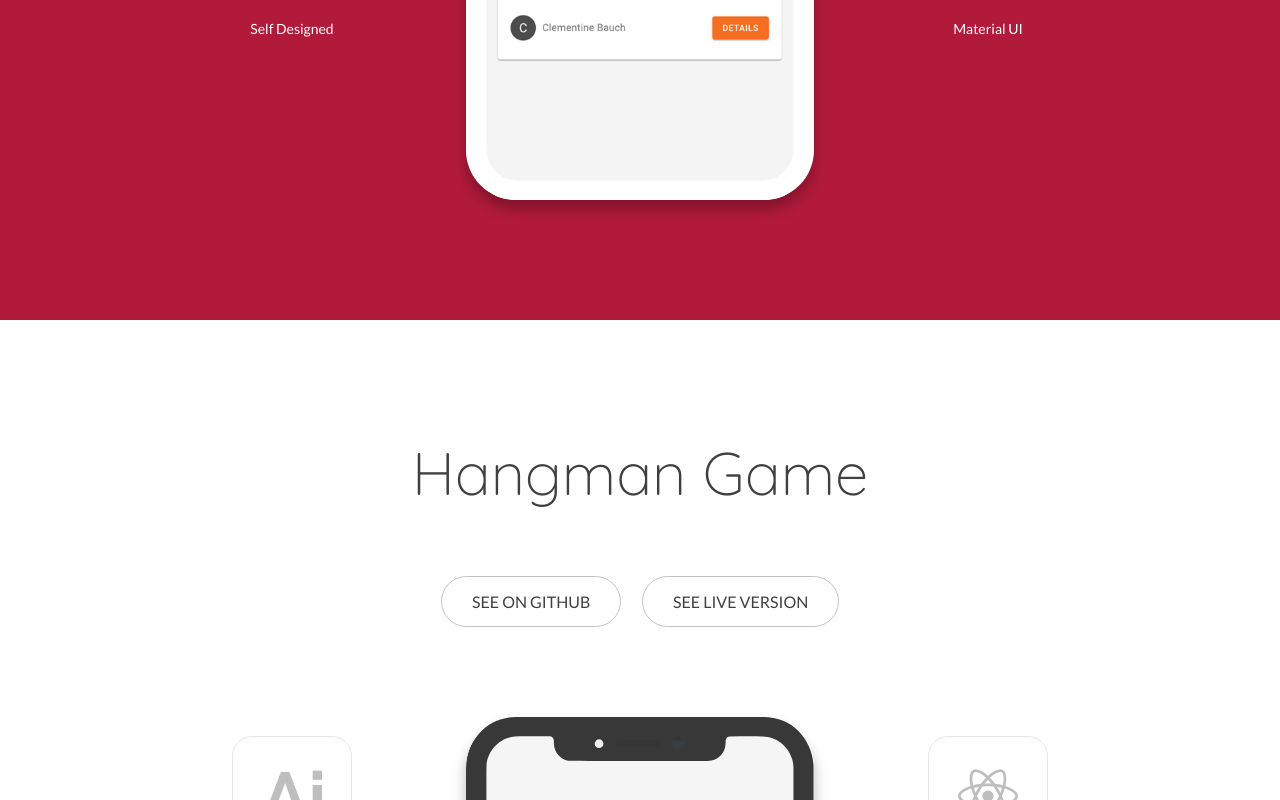
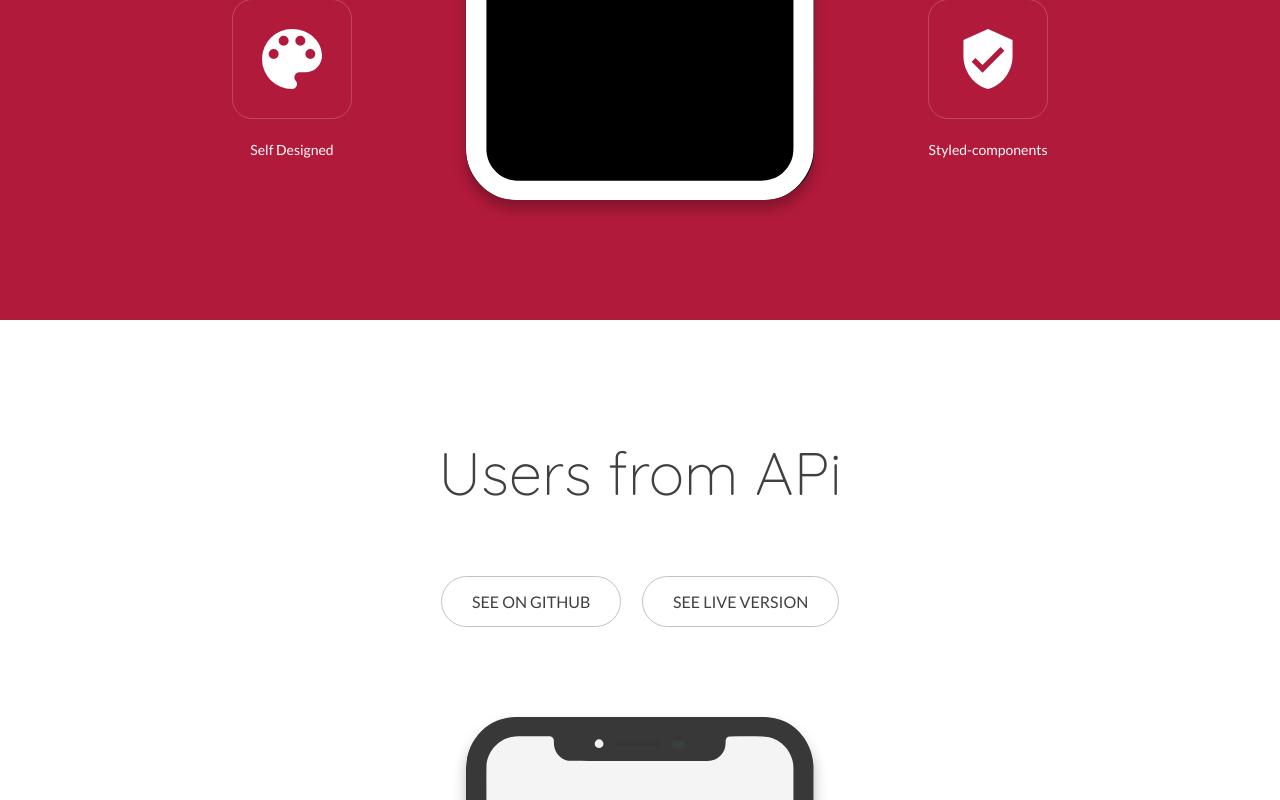
Before and after one commit to jakub84/pjd, a Gatsby site: page / in a window 1280 px wide. Shown: the part 2100-2900 px from the top of the page. Built offline with nearby package versions, Linux system fonts and the light colour scheme; Gatsby itself is replaced by a stand-in of ours.

Commit message:
Add new projects

```diff
--- a/src/components/icons/techologyIcon.js
+++ b/src/components/icons/techologyIcon.js
@@ -2,6 +2,7 @@ import React, { useState } from 'react';
 import styled, { keyframes } from 'styled-components';
 import Description from '../textComponents/description';
 import PopupWindow from '../popupWindow';
+import noLogo from '../../assets/images/frontProjects/no-logo.svg';
 
 const showDescriptionAnimation = keyframes`
 0 { transform:scale(1, 1);}
@@ -87,7 +88,7 @@ const Icon = ({
     <>
       {isVisible && (
         <PopupWindow
-          img={img}
+          img={img || noLogo}
           technologyDescription={technologyDescription}
           technologyTitle={technologyTitle}
           onClick={() => setVisible(false)}
@@ -99,7 +100,7 @@ const Icon = ({
         <IconContainer colored={colored}>
           <ImageContainer>
             {colored ? (
-              <ImageWhite src={img} alt={technology} />
+              <ImageWhite src={img || noLogo} alt={technology} />
             ) : (
               <Image src={img} alt={technology} />
             )}
--- a/src/components/projectPortfolio/frontProject.js
+++ b/src/components/projectPortfolio/frontProject.js
@@ -136,6 +136,7 @@ const frontProject = ({
   heroImage,
   selfdesigned,
   material,
+  styledcomponent,
 }) => (
   <ProjectWrapper colored={colored}>
     <ContentCenter>
@@ -223,6 +224,13 @@ const frontProject = ({
               technologyTitle="Sass"
             />
             )}
+            {styledcomponent && (
+            <TechnologyIcon
+              colored={colored}
+              technologyDescription="Styled-components lets you write actual CSS in your JavaScript. This means you can use all the features of CSS you use and love, including (but by far not limited to) media queries, all pseudo-selectors, nesting, etc."
+              technologyTitle="Styled-components"
+            />
+            )}
             {material && (
             <TechnologyIcon
               img={materialLogo}
--- a/src/source/frontProjectData.js
+++ b/src/source/frontProjectData.js
@@ -3,10 +3,32 @@ import hang from '../assets/images/frontProjects/hang.jpg';
 import weather from '../assets/images/frontProjects/weather.jpg';
 import go from '../assets/images/frontProjects/go.jpg';
 import users from '../assets/images/frontProjects/users-from-api.jpg';
+import gifs from '../assets/images/frontProjects/gif.jpg';
 
 export default [
   {
     id: '1',
+    name: 'Gif Search App',
+    github: 'https://github.com/jakub84/gif-react-app',
+    live: 'https://jakub84.github.io/gif-react-app/',
+    heroImage: gifs,
+    technologies: [
+      {
+        photoshop: false,
+        illustrator: true,
+        selfdesigned: true,
+        xd: true,
+        rjs: true,
+        rwd: true,
+        sass: false,
+        styledcomponent: true,
+        html: false,
+        material: false,
+      },
+    ],
+  },
+  {
+    id: '2',
     name: 'Users from APi',
     github: 'https://github.com/jakub84/react-form-app',
     live: 'https://jakub84.github.io/react-form-app/',
@@ -27,7 +49,7 @@ export default [
     ],
   },
   {
-    id: '2',
+    id: '3',
     name: 'Hangman Game',
     github: 'https://github.com/jakub84/game',
     live: 'https://jakub84.github.io/game/',
@@ -47,7 +69,7 @@ export default [
     ],
   },
   {
-    id: '3',
+    id: '4',
     name: 'Notary Website (2013)',
     github: '',
     live: 'http://www.notariusz-kania.com/',
@@ -68,7 +90,7 @@ export default [
   },
 
   {
-    id: '4',
+    id: '5',
     name: 'Galeria Obrazu Rebrand (mockup)',
     github: 'https://github.com/jakub84/newGo',
     live: 'https://jakub84.github.io/newGo/',
@@ -89,7 +111,7 @@ export default [
   },
 
   {
-    id: '5',
+    id: '6',
     name: 'Weather App',
     github: 'https://github.com/jakub84/weather-app',
     live: 'https://jakub84.github.io/weather-app/',
```
Also changed, not shown: src/assets/images/frontProjects/no-logo.svg (added).
